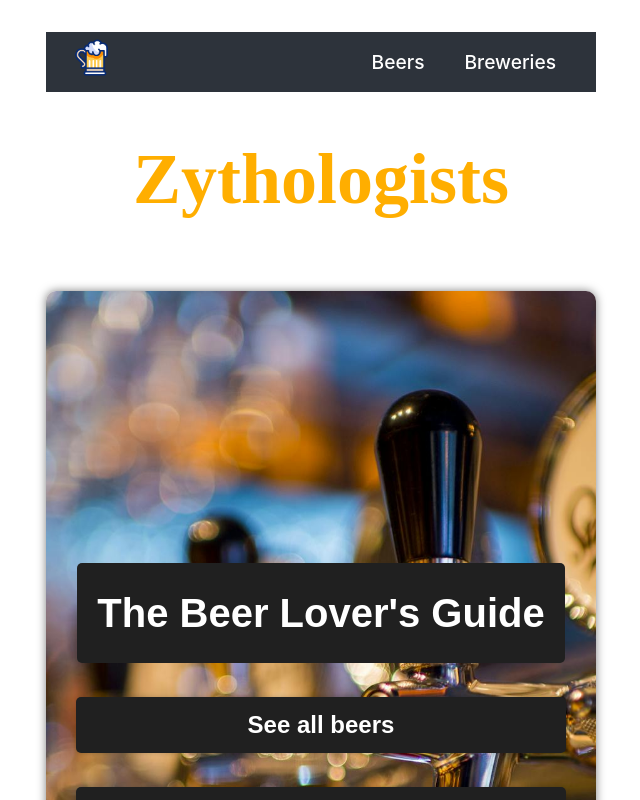
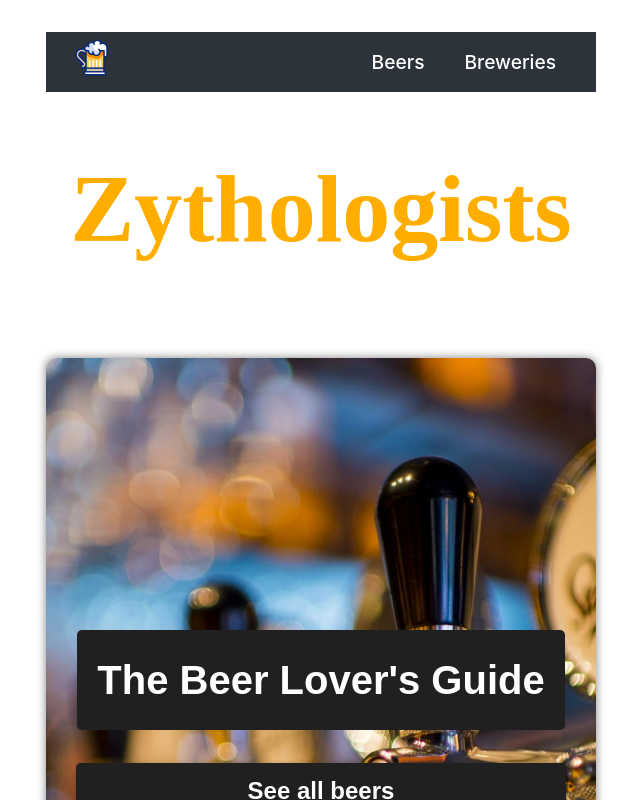
Before and after one commit to senga200/zitho-AC, a React (Vite) app: page / in a window 1280 px wide. Shown: the top 800 px of the page, without its empty margins (319-959 px from the left). Built offline with nearby package versions, Linux system fonts and the light colour scheme; a web font is replaced by a local one.

Commit message:
NavbarStyle

```diff
--- a/src/App.css
+++ b/src/App.css
@@ -5,6 +5,7 @@
   margin: 0 auto;
   padding: 2rem;
   text-align: center;
+  overflow-x: hidden;
 }
 
 .header-title {
@@ -14,39 +15,16 @@
   color: #ffae00;
 }
 
-/*
-.logo {
-  height: 6em;
-  padding: 1.5em;
-  will-change: filter;
-  transition: filter 300ms;
-}
-.logo:hover {
-  filter: drop-shadow(0 0 2em #646cffaa);
-}
-.logo.react:hover {
-  filter: drop-shadow(0 0 2em #61dafbaa);
-}
+/*responsive content*/
 
-@keyframes logo-spin {
-  from {
-    transform: rotate(0deg);
-  }
-  to {
-    transform: rotate(360deg);
+@media (max-width: 768px) {
+  #root {
+    max-width: 100%;
   }
 }
 
-@media (prefers-reduced-motion: no-preference) {
-  a:nth-of-type(2) .logo {
-    animation: logo-spin infinite 20s linear;
+@media (min-width: 769px) {
+  .header-title {
+    font-size: 6em;
   }
 }
-
-.card {
-  padding: 2em;
-}
-
-.read-the-docs {
-  color: #888;
-} */
--- a/src/styles/NavBarStyle.css
+++ b/src/styles/NavBarStyle.css
@@ -74,7 +74,8 @@
         height: auto;
         position: absolute;
         top: 60px;
-        left: 110%;
+        left: 2rem;
+        transform: translateX(100%);
         opacity: 1;
         transition: all 0.5s ease;
         background-color: #2d333b;
@@ -85,6 +86,7 @@
         opacity: 1;
         transition: all 0.5s ease;
         z-index: 1;
+        transform: translateX(0);
     }
 
     .nav-item {
```
